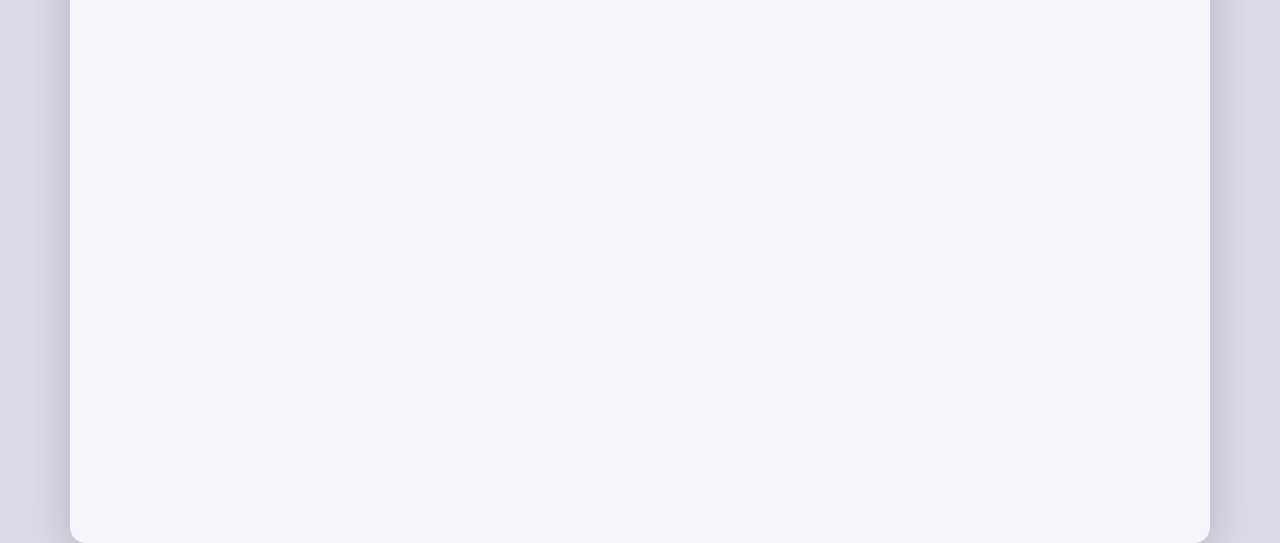
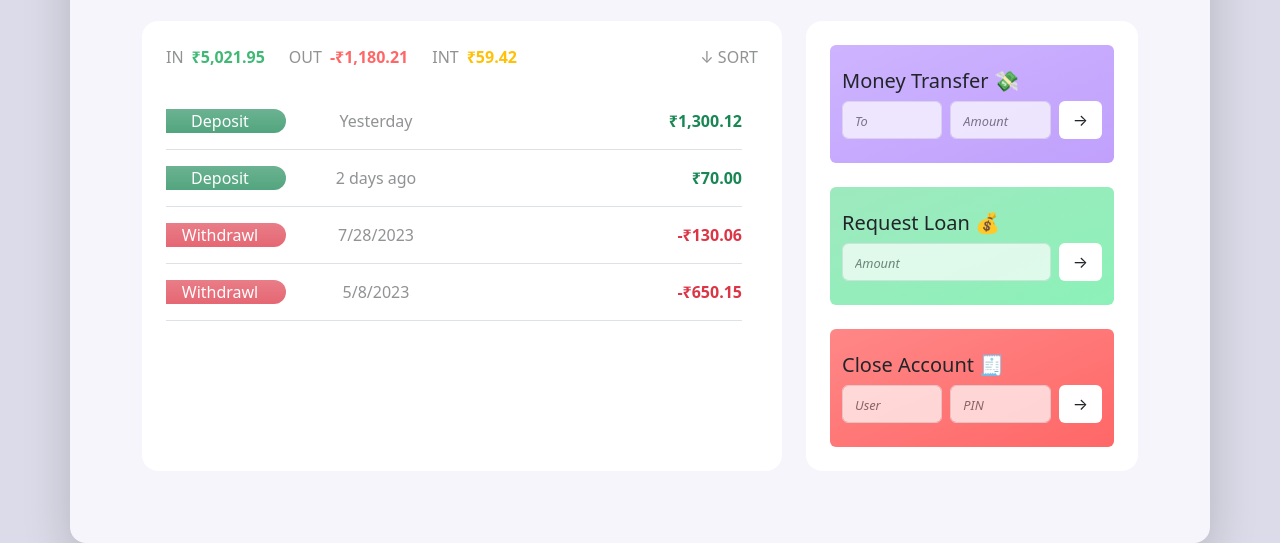
Before and after one commit to SureshNec/Lite_Bank, a website: page index.html in a window 1280 px wide. Shown: the part 279-822 px from the top of the page. Drawn offline with nearby package versions, Linux system fonts and the light colour scheme.

Commit message:
UI changes, updated currency system, updated date formats and locale

```diff
--- a/index.html
+++ b/index.html
@@ -68,7 +68,7 @@
           <div class="row gap-4 d-flex flex-column flex-md-row">
             <div class="col p-4 rounded-4 maincont">
               <div class="mb-4 d-flex flex-row justify-content-between align-items-center">
-                <div class="d-flex flex-row gap-4 justify-content-between">
+                <div class="d-flex flex-row flex-wrap gap-4 justify-content-between">
                   <div class="d-flex flex-column flex-sm-row gap-2">
                     <p class="text-body-tertiary" title="Deposits">IN</p>
 
@@ -88,6 +88,7 @@
 
                 <button class="btn--sort text-body-tertiary">&downarrow; SORT</button>
               </div>
+
               <div class="movements d-flex flex-column cash_flow overflow-auto">
                 <div class="d-flex flex-lg-row justify-content-between py-3 px-3 border-bottom">
                   <p class="text-white bg-success bg-gradient bg-opacity-75 py-1 px-2 rounded-pill">Deposits</p>
--- a/index.js
+++ b/index.js
@@ -2,22 +2,22 @@
 
 // Data
 const account1 = {
-  owner: "John Schwarzenegger",
+  owner: "Suresh Sanjeev",
   movements: [200.89, 450.56, -400, 3000.38, -650.15, -130.06, 70, 1300.12],
   interestRate: 1.2, // %
   pin: 1111,
   movementsDates: [
-    "2019-11-18T21:31:17.178Z",
-    "2019-12-23T07:42:02.383Z",
-    "2020-01-28T09:15:04.904Z",
-    "2020-04-01T10:17:24.185Z",
-    "2020-05-08T14:11:59.604Z",
-    "2020-07-26T17:01:17.194Z",
-    "2020-07-28T23:36:17.929Z",
-    "2020-08-01T10:51:36.790Z",
+    "2022-11-18T21:31:17.178Z",
+    "2022-12-23T07:42:02.383Z",
+    "2023-01-28T09:15:04.904Z",
+    "2023-04-01T10:17:24.185Z",
+    "2023-05-08T14:11:59.604Z",
+    "2023-07-28T23:36:17.929Z",
+    "2023-11-06T17:01:17.194Z",
+    "2023-11-07T10:51:36.790Z",
   ],
-  currency: "EUR",
-  locale: "pt-PT", // de-DE
+  currency: "INR",
+  locale: "en-US", // de-DE
 };
 
 const account2 = {
@@ -26,14 +26,14 @@ const account2 = {
   interestRate: 1.5,
   pin: 2222,
   movementsDates: [
-    "2019-11-01T13:15:33.035Z",
-    "2019-11-30T09:48:16.867Z",
-    "2019-12-25T06:04:23.907Z",
-    "2020-01-25T14:18:46.235Z",
-    "2020-02-05T16:33:06.386Z",
-    "2020-04-10T14:43:26.374Z",
-    "2020-06-25T18:49:59.371Z",
-    "2020-07-26T12:01:20.894Z",
+    "2022-11-01T13:15:33.035Z",
+    "2022-11-30T09:48:16.867Z",
+    "2022-12-25T06:04:23.907Z",
+    "2023-01-25T14:18:46.235Z",
+    "2023-02-05T16:33:06.386Z",
+    "2023-04-10T14:43:26.374Z",
+    "2023-06-25T18:49:59.371Z",
+    "2023-07-26T12:01:20.894Z",
   ],
   currency: "USD",
   locale: "en-US",
@@ -44,13 +44,37 @@ const account3 = {
   movements: [200.55, -200.78, 340.37, -300.51, -20, 50.16, 400.05, -460.18],
   interestRate: 0.7,
   pin: 3333,
+  movementsDates: [
+    "2022-11-20T07:42:02.383Z",
+    "2022-11-25T09:15:04.904Z",
+    "2022-12-12T21:31:17.178Z",
+    "2023-08-11T10:17:24.185Z",
+    "2023-05-18T14:11:59.604Z",
+    "2023-03-13T17:01:17.194Z",
+    "2023-02-28T23:36:17.929Z",
+    "2023-01-01T10:51:36.790Z",
+  ],
+  currency: "EUR",
+  locale: "pt-PT", // de-DE
 };
 
 const account4 = {
-  owner: "Suresh Sanjeev",
+  owner: "John Schwarzenegger",
   movements: [430.19, 1000.64, 700.98, 50.33, 90.77],
   interestRate: 1,
   pin: 4444,
+  movementsDates: [
+    "2022-10-30T09:48:16.867Z",
+    "2022-12-01T13:15:33.035Z",
+    "2023-09-15T06:04:23.907Z",
+    "2023-08-20T14:18:46.235Z",
+    "2023-06-03T16:33:06.386Z",
+    "2023-04-18T14:43:26.374Z",
+    "2023-04-25T18:49:59.371Z",
+    "2023-03-06T12:01:20.894Z",
+  ],
+  currency: "INR",
+  locale: "en-US",
 };
 
 const accounts = [account1, account2, account3, account4];
@@ -87,6 +111,28 @@ const loginToogle = document.querySelector(".loginToogle");
 const btnlogOut = document.querySelector(".logout__btn");
 /////////////////////////////////////////////////
 
+//Calculating Dates
+const calcMovementDate = function (date, locale) {
+  const calcDaysPassed = (date1, date2) => Math.round(Math.abs(date2 - date1) / (1000 * 60 * 60 * 24));
+
+  const daysPassed = calcDaysPassed(new Date(), date);
+
+  if (daysPassed === 0) return "Today";
+  if (daysPassed === 1) return "Yesterday";
+  if (daysPassed <= 7) return `${daysPassed} days ago`;
+  else {
+    // const day = `${date.getDate()}`.padStart(2, 0);
+    // const month = `${date.getMonth() + 1}`.padStart(2, 0);
+    // const year = date.getFullYear();
+    return new Intl.DateTimeFormat(locale).format(date);
+  }
+};
+
+//Claculating Currency Formats
+const formatCur = function (value, locale, currency) {
+  return new Intl.NumberFormat(locale, { style: "currency", currency: currency }).format(value);
+};
+
 //Display Movements in HTML
 const displayMovements = function (accnt, sort = false) {
   containerMovements.innerHTML = "";
@@ -94,24 +140,23 @@ const displayMovements = function (accnt, sort = false) {
   const movs = sort ? accnt.movements.slice().sort((a, b) => a - b) : accnt.movements;
 
   movs.forEach((mov, i) => {
-    const type = mov > 0 ? "deposit" : "Withdrawl";
+    //Calculating transaction dates
+    const date = new Date(accnt.movementsDates[i]);
+    const displayDate = calcMovementDate(date, accnt.locale);
+
+    //Calculating Html Content
+    const type = mov > 0 ? "Deposit" : "Withdrawl";
     const color = mov > 0 ? "success" : "danger";
+    const formatedMov = formatCur(mov, accnt.locale, accnt.currency);
 
-    const date = new Date(accnt.movementsDates[i]);
-    const day = `${date.getDate()}`.padStart(2, 0);
-    const month = `${date.getMonth() + 1}`.padStart(2, 0);
-    const year = date.getFullYear();
-
-    const displayDate = `${day}/${month}/${year}`;
-
-    const html = `<div class="d-flex flex-lg-row justify-content-between py-3 px-3 border-bottom">
-    <div class='d-flex flex-row justify-content-between w-50'>
-    <p class="text-white bg-${color} bg-gradient bg-opacity-75  px-4 rounded-pill ">
+    const html = `<div class="d-flex flex-lg-row justify-content-between py-3 me-3 border-bottom">
+    <div class='row w-50 gap-2 gap-lg-4 text-center '>
+    <p class="col-12 col-sm  movements_type text-white bg-${color} bg-gradient bg-opacity-75  rounded-pill ">
      ${type}
     </p>
-    <p class="movements__date text-body-tertiary ">${displayDate}</p>
+    <p class="col-12 col-sm movements__date text-body-tertiary">${displayDate}</p>
     </div>
-    <p class="text-secondary fw-semibold "> ${mov.toFixed(2)} $</p>
+    <p class="text-secondary fw-semibold movements__value text-${color}"> ${formatedMov}</p>
   </div>`;
 
     containerMovements.insertAdjacentHTML("afterbegin", html);
@@ -121,21 +166,24 @@ const displayMovements = function (accnt, sort = false) {
 //Calc Current Balance
 const calcDisplayBalance = (accnt) => {
   accnt.balance = accnt.movements.reduce((acc, curr) => acc + curr, 0);
-  labelBalance.textContent = `${accnt.balance.toFixed(2)} $`;
+
+  labelBalance.textContent = formatCur(accnt.balance, accnt.locale, accnt.currency);
 };
 
 // Calc Incomes,Outs and Interest
 const calcDisplaySummary = (acnt) => {
   const incomes = acnt.movements.filter((mov) => mov > 0).reduce((acc, cur) => acc + cur, 0);
-  labelSumIn.textContent = `${incomes.toFixed(2)} $`;
+  labelSumIn.textContent = formatCur(incomes, acnt.locale, acnt.currency);
+
   const out = acnt.movements.filter((mov) => mov < 0).reduce((acc, cur) => acc + cur, 0);
-  labelSumOut.textContent = `${Math.abs(out).toFixed(2)} $`;
+  labelSumOut.textContent = formatCur(out, acnt.locale, acnt.currency);
+
   const interst = acnt.movements
     .filter((mov) => mov > 0)
     .map((dep) => (dep * acnt.interestRate) / 100)
     .filter((int) => int > 1)
     .reduce((acc, cur) => acc + cur, 0);
-  labelSumInterest.textContent = `${Math.round(interst).toFixed(2)} $`;
+  labelSumInterest.textContent = formatCur(interst, acnt.locale, acnt.currency);
 };
 
 //Sort
@@ -177,9 +225,9 @@ const updateUI = (accnt) => {
 let currentAccnt;
 
 //Fake Login
-// currentAccnt = account1;
-// updateUI(currentAccnt);
-// containerApp.classList.remove("visibility");
+currentAccnt = account1;
+updateUI(currentAccnt);
+containerApp.classList.remove("visibility");
 ///////////////////////////////////////////////////////////////
 
 btnLogin.addEventListener("click", (e) => {
@@ -195,14 +243,17 @@ btnLogin.addEventListener("click", (e) => {
 
     //Creating Dates
     const now = new Date();
+    const options = {
+      hour: "numeric",
+      minute: "numeric",
+      day: "numeric",
+      month: "numeric",
+      year: "numeric",
+      weekday: "short",
+    };
+    // const locale = navigator.language;
 
-    const day = `${now.getDate()}`.padStart(2, 0);
-    const month = `${now.getMonth() + 1}`.padStart(2, 0);
-    const year = now.getFullYear();
-    const hour = `${now.getHours()}`.padStart(2, 0);
-    const min = `${now.getMinutes()}`.padStart(2, 0);
-
-    labelDate.textContent = `${day}/${month}/${year}, ${hour}:${min}`;
+    labelDate.textContent = new Intl.DateTimeFormat(currentAccnt.locale, options).format(now);
 
     //Display UI
     labelWelcome.textContent = `Welcome back, ${currentAccnt.owner.split(" ")[0]}`;
@@ -306,4 +357,12 @@ btnClose.addEventListener("click", (e) => {
 const arr = ["a", "b", "c", "e", "d", "f"];
 const arr2 = ["suresh", "ramesh", "mukesh"];
 const arr3 = [5, 7, 9, 8, 4, 6, 8, 9, 6, 3, 1, 4];
-console.log(arr3.reverse());
+const today = new Date();
+const options = {
+  year: "numeric",
+  month: "long",
+  day: "numeric",
+  weekday: "long",
+};
+const disDate = new Intl.DateTimeFormat(navigator.locale, options).format(today);
+// console.log(disDate);
--- a/style.css
+++ b/style.css
@@ -107,6 +107,7 @@ input::placeholder {
 .form_btn {
   background-color: #ffffff !important;
 }
+
 @media (min-width: 786px) {
   .body {
     height: 100vh !important;
```
